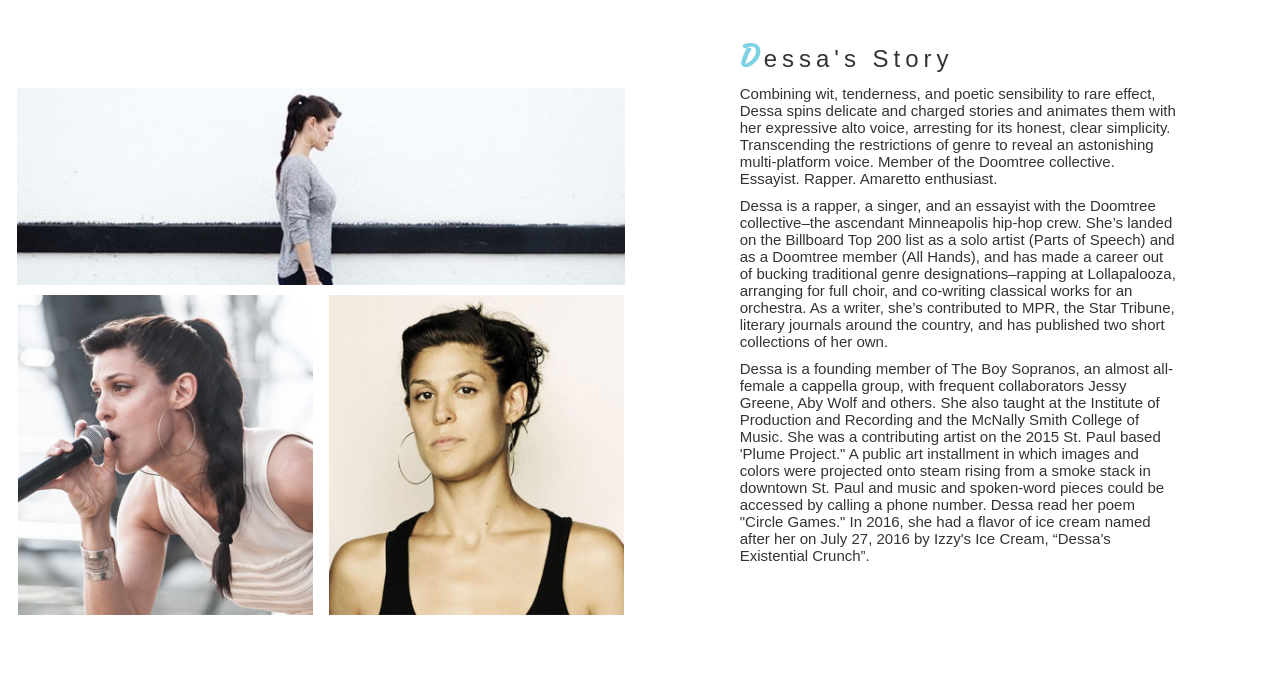
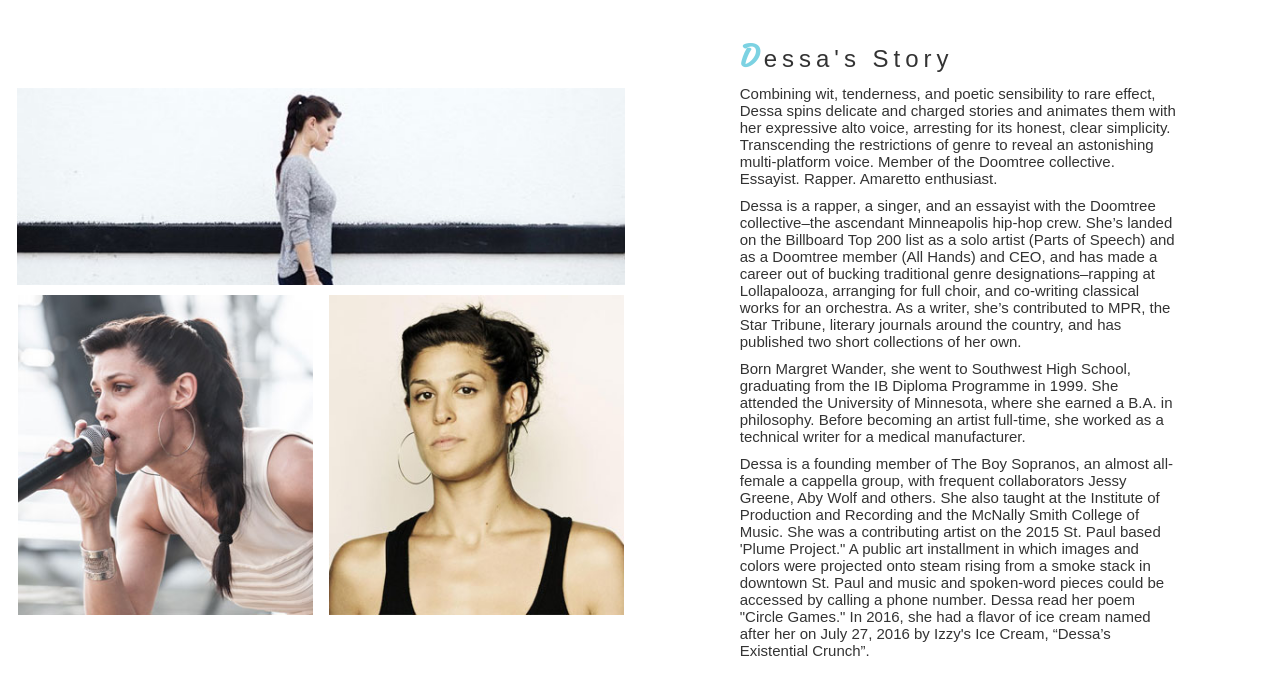
Before and after one commit to danellag/fsfall2017, a plain HTML site: page index.html in a window 1280 px wide. Shown: the part 204-898 px from the top of the page. Drawn offline with Linux system fonts and the light colour scheme.

Commit message:
finished I think

```diff
--- a/index.html
+++ b/index.html
@@ -36,7 +36,8 @@
     <div class="info">
         <h2><span class="fancy">D</span>essa's Story</h2>
         <p>Combining wit, tenderness, and poetic sensibility to rare effect, Dessa spins delicate and charged stories and animates them with her expressive alto voice, arresting for its honest, clear simplicity. Transcending the restrictions of genre to reveal an astonishing multi-platform voice. Member of the Doomtree collective. Essayist. Rapper. Amaretto enthusiast. </p>
-        <p>Dessa is a rapper, a singer, and an essayist with the Doomtree collective–the ascendant Minneapolis hip-hop crew. She’s landed on the Billboard Top 200 list as a solo artist (Parts of Speech) and as a Doomtree member (All Hands), and has made a career out of bucking traditional genre designations–rapping at Lollapalooza, arranging for full choir, and co-writing classical works for an orchestra. As a writer, she’s contributed to MPR, the Star Tribune, literary journals around the country, and has published two short collections of her own.</p>
+        <p>Dessa is a rapper, a singer, and an essayist with the Doomtree collective–the ascendant Minneapolis hip-hop crew. She’s landed on the Billboard Top 200 list as a solo artist (Parts of Speech) and as a Doomtree member (All Hands) and CEO, and has made a career out of bucking traditional genre designations–rapping at Lollapalooza, arranging for full choir, and co-writing classical works for an orchestra. As a writer, she’s contributed to MPR, the Star Tribune, literary journals around the country, and has published two short collections of her own.</p>
+        <p>Born Margret Wander, she went to Southwest High School, graduating from the IB Diploma Programme in 1999. She attended the University of Minnesota, where she earned a B.A. in philosophy. Before becoming an artist full-time, she worked as a technical writer for a medical manufacturer.</p>
         <p>Dessa is a founding member of The Boy Sopranos, an almost all-female a cappella group, with frequent collaborators Jessy Greene, Aby Wolf and others. She also taught at the Institute of Production and Recording and the McNally Smith College of Music. She was a contributing artist on the 2015 St. Paul based 'Plume Project." A public art installment in which images and colors were projected onto steam rising from a smoke stack in downtown St. Paul and music and spoken-word pieces could be accessed by calling a phone number. Dessa read her poem "Circle Games." In 2016, she had a flavor of ice cream named after her on July 27, 2016 by Izzy's Ice Cream, “Dessa’s Existential Crunch”.</p>
     </div>
 </div>
```
